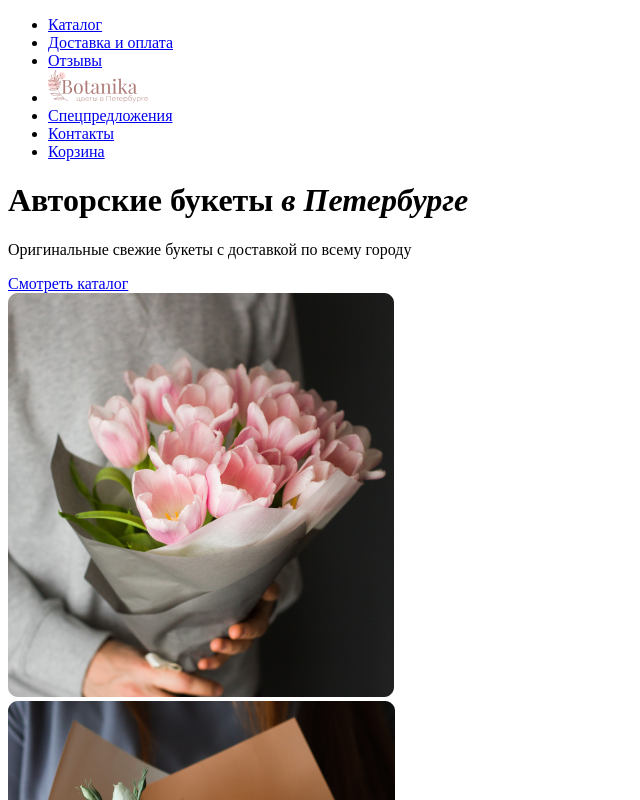
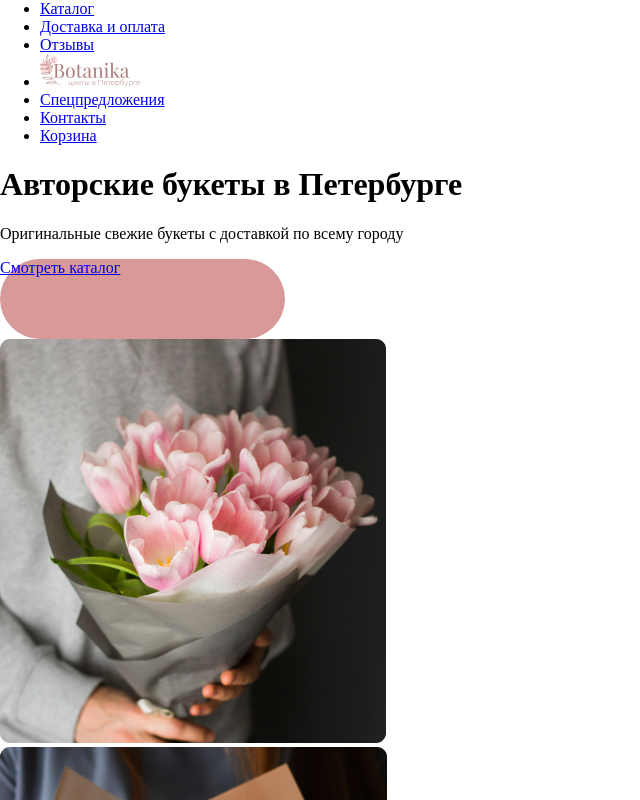
Before and after one commit to EternaF0rren/cringe, a plain HTML site: page index.html in a window 1280 px wide. Shown: the top 800 px of the page, without its empty margins (0-640 px from the left). Drawn offline with Linux system fonts and the light colour scheme.

Commit message:
preparing to solve conflicts. Changed italic to bold font in h1 titile

```diff
--- a/index.html
+++ b/index.html
@@ -34,7 +34,7 @@
 
       <div class="catalog">
         <div class="ctg-1">
-          <h1>Авторские букеты <i>в Петербурге</i></h1>
+          <h1>Авторские букеты <b>в Петербурге</b></h1>
           <p>Оригинальные свежие букеты с доставкой по всему городу</p>
           <div class="button">
             <a href="#">Смотреть каталог</a>
--- a/style.css
+++ b/style.css
@@ -0,0 +1,11 @@
+body,
+ul {
+    margin: 0;
+}
+
+.button {
+    width: 285px;
+    height: 80px;
+    background-color: #D89999;
+    border-radius: 40px;
+}
```
